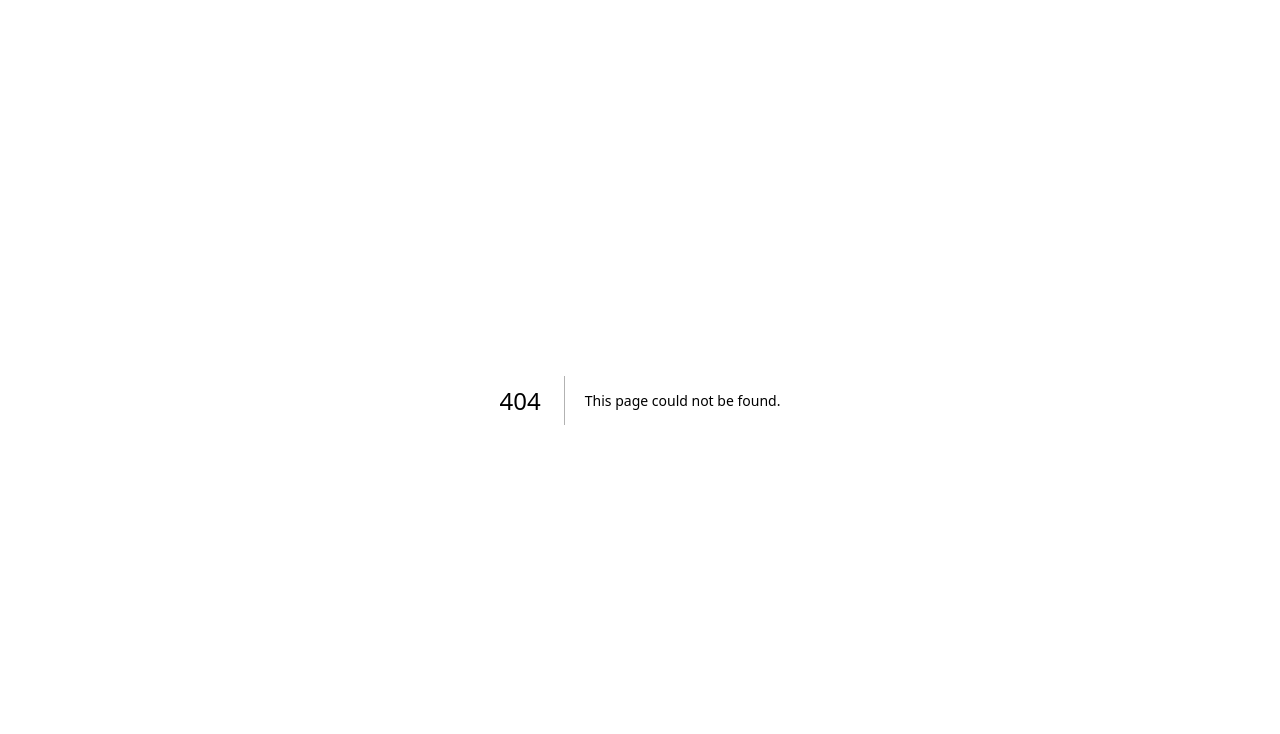
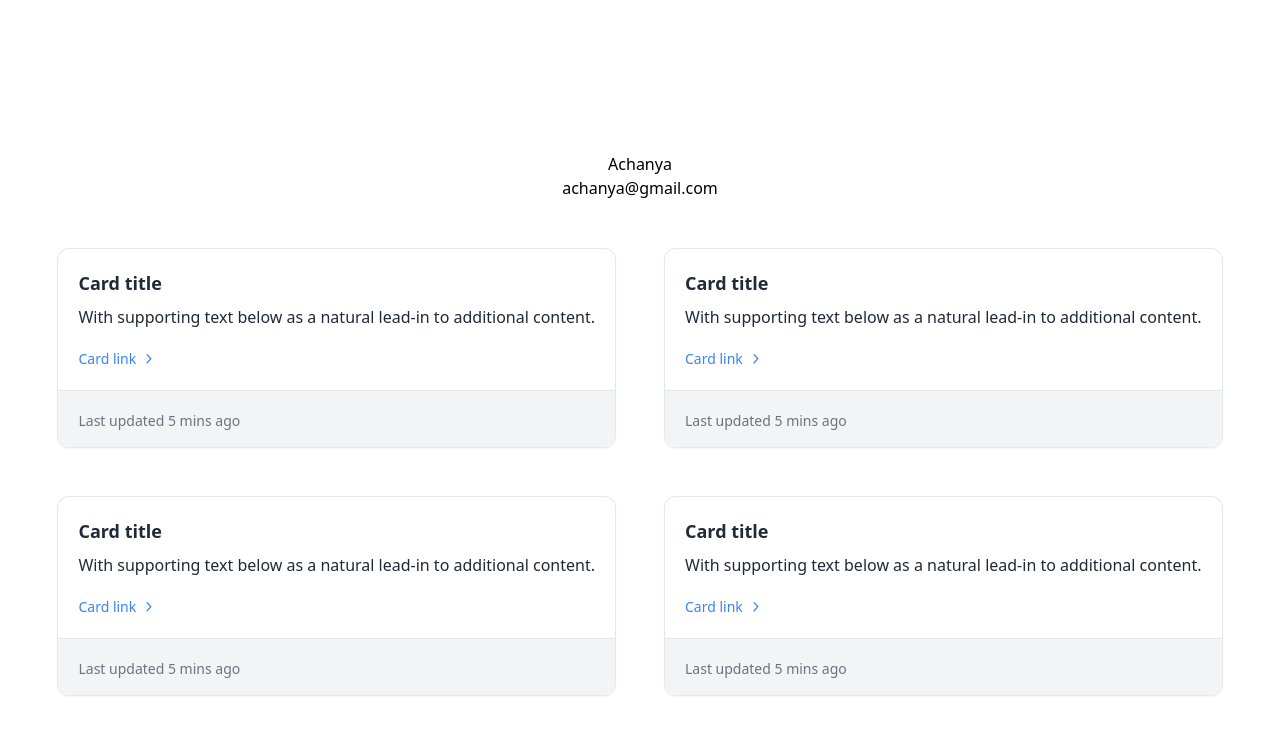
Before and after one commit to consign-project/consign-ui, a Next.js app: page /profile in a window 1280 px wide. Before the commit this address had no page. Shown: the top 734 px of the page. Built offline with nearby package versions, Linux system fonts and the light colour scheme.

Commit message:
UI:Profile Page

```diff
--- /dev/null
+++ b/pages/profile/index.js
@@ -0,0 +1,112 @@
+import Head from "next/head";
+import Image from "next/image";
+import { Component, useEffect, useState } from "react";
+import Input from "../../components/input";
+
+
+export default function Home() {
+  return (
+    <section>
+
+
+           <div className="h-screen flex flex-col items-center justify-center">
+<br/>
+<br/>
+           <p>Achanya</p>
+        <p>achanya@gmail.com</p>
+        <br/>
+        <br/>
+
+           <div class="grid grid-cols-2 grid-rows-2 gap-12">
+  <div><div class="flex flex-col bg-white border shadow-sm rounded-xl dark:bg-gray-800 dark:border-gray-700 dark:shadow-slate-700/[.7]">
+  <div class="p-4 md:p-5">
+    <h3 class="text-lg font-bold text-gray-800 dark:text-white">
+      Card title
+    </h3>
+    <p class="mt-2 text-gray-800 dark:text-gray-400">
+      With supporting text below as a natural lead-in to additional content.
+    </p>
+    <a class="mt-3 inline-flex items-center gap-2 mt-5 text-sm font-medium text-blue-500 hover:text-blue-700" href="#">
+      Card link
+      <svg class="w-2.5 h-auto" width="16" height="16" viewBox="0 0 16 16" fill="none" xmlns="http://www.w3.org/2000/svg">
+        <path d="M5 1L10.6869 7.16086C10.8637 7.35239 10.8637 7.64761 10.6869 7.83914L5 14" stroke="currentColor" stroke-width="2" stroke-linecap="round"/>
+      </svg>
+    </a>
+  </div>
+  <div class="bg-gray-100 border-t rounded-b-xl py-3 px-4 md:py-4 md:px-5 dark:bg-gray-800 dark:border-gray-700">
+    <p class="mt-1 text-sm text-gray-500 dark:text-gray-500">
+      Last updated 5 mins ago
+    </p>
+  </div>
+</div></div>
+
+  <div><div class="flex flex-col bg-white border shadow-sm rounded-xl dark:bg-gray-800 dark:border-gray-700 dark:shadow-slate-700/[.7]">
+  <div class="p-4 md:p-5">
+    <h3 class="text-lg font-bold text-gray-800 dark:text-white">
+      Card title
+    </h3>
+    <p class="mt-2 text-gray-800 dark:text-gray-400">
+      With supporting text below as a natural lead-in to additional content.
+    </p>
+    <a class="mt-3 inline-flex items-center gap-2 mt-5 text-sm font-medium text-blue-500 hover:text-blue-700" href="#">
+      Card link
+      <svg class="w-2.5 h-auto" width="16" height="16" viewBox="0 0 16 16" fill="none" xmlns="http://www.w3.org/2000/svg">
+        <path d="M5 1L10.6869 7.16086C10.8637 7.35239 10.8637 7.64761 10.6869 7.83914L5 14" stroke="currentColor" stroke-width="2" stroke-linecap="round"/>
+      </svg>
+    </a>
+  </div>
+  <div class="bg-gray-100 border-t rounded-b-xl py-3 px-4 md:py-4 md:px-5 dark:bg-gray-800 dark:border-gray-700">
+    <p class="mt-1 text-sm text-gray-500 dark:text-gray-500">
+      Last updated 5 mins ago
+    </p>
+  </div>
+</div></div>
+<div><div class="flex flex-col bg-white border shadow-sm rounded-xl dark:bg-gray-800 dark:border-gray-700 dark:shadow-slate-700/[.7]">
+  <div class="p-4 md:p-5">
+    <h3 class="text-lg font-bold text-gray-800 dark:text-white">
+      Card title
+    </h3>
+    <p class="mt-2 text-gray-800 dark:text-gray-400">
+      With supporting text below as a natural lead-in to additional content.
+    </p>
+    <a class="mt-3 inline-flex items-center gap-2 mt-5 text-sm font-medium text-blue-500 hover:text-blue-700" href="#">
+      Card link
+      <svg class="w-2.5 h-auto" width="16" height="16" viewBox="0 0 16 16" fill="none" xmlns="http://www.w3.org/2000/svg">
+        <path d="M5 1L10.6869 7.16086C10.8637 7.35239 10.8637 7.64761 10.6869 7.83914L5 14" stroke="currentColor" stroke-width="2" stroke-linecap="round"/>
+      </svg>
+    </a>
+  </div>
+  <div class="bg-gray-100 border-t rounded-b-xl py-3 px-4 md:py-4 md:px-5 dark:bg-gray-800 dark:border-gray-700">
+    <p class="mt-1 text-sm text-gray-500 dark:text-gray-500">
+      Last updated 5 mins ago
+    </p>
+  </div>
+</div></div>
+<div><div class="flex flex-col bg-white border shadow-sm rounded-xl dark:bg-gray-800 dark:border-gray-700 dark:shadow-slate-700/[.7]">
+  <div class="p-4 md:p-5">
+    <h3 class="text-lg font-bold text-gray-800 dark:text-white">
+      Card title
+    </h3>
+    <p class="mt-2 text-gray-800 dark:text-gray-400">
+      With supporting text below as a natural lead-in to additional content.
+    </p>
+    <a class="mt-3 inline-flex items-center gap-2 mt-5 text-sm font-medium text-blue-500 hover:text-blue-700" href="#">
+      Card link
+      <svg class="w-2.5 h-auto" width="16" height="16" viewBox="0 0 16 16" fill="none" xmlns="http://www.w3.org/2000/svg">
+        <path d="M5 1L10.6869 7.16086C10.8637 7.35239 10.8637 7.64761 10.6869 7.83914L5 14" stroke="currentColor" stroke-width="2" stroke-linecap="round"/>
+      </svg>
+    </a>
+  </div>
+  <div class="bg-gray-100 border-t rounded-b-xl py-3 px-4 md:py-4 md:px-5 dark:bg-gray-800 dark:border-gray-700">
+    <p class="mt-1 text-sm text-gray-500 dark:text-gray-500">
+      Last updated 5 mins ago
+    </p>
+  </div>
+</div></div>
+</div>
+</div>
+
+
+    </section>
+  );
+}
```
